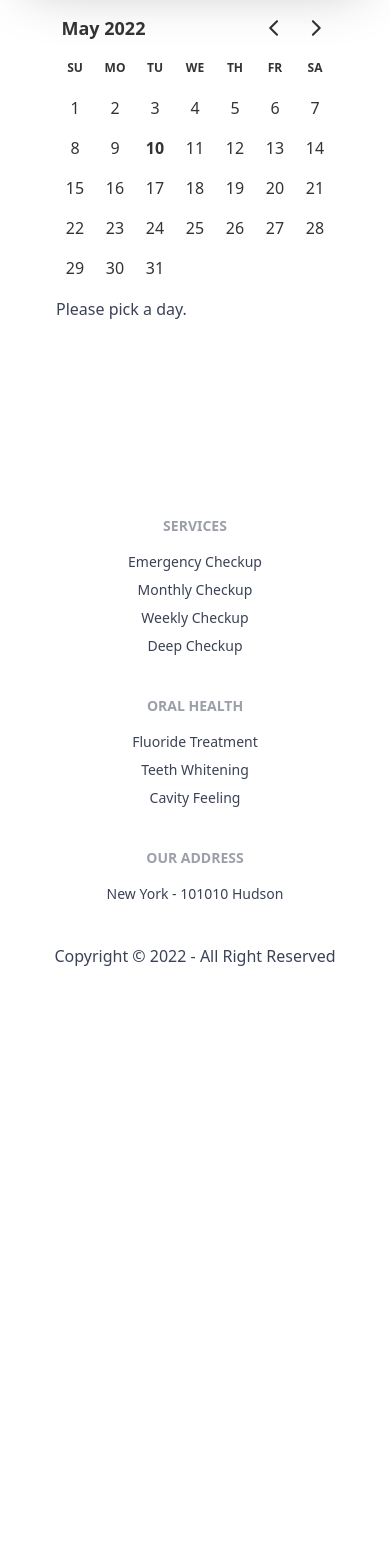
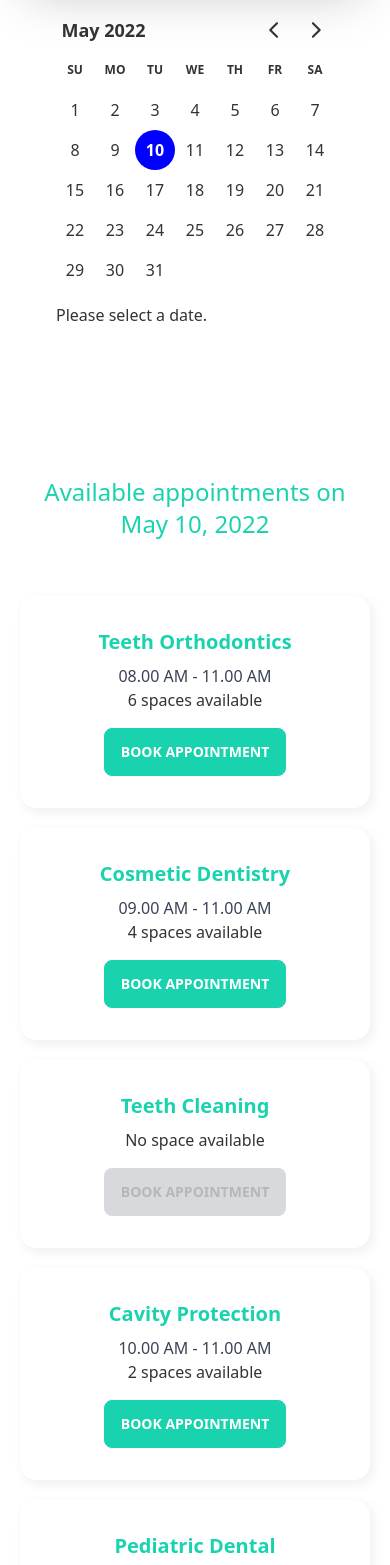
Before and after one commit to Ar1f007/doctors-portal-client, a React (Create React App) app: page /appointment in a window 390 px wide. Shown: the part 432-1997 px from the top of the page. Before the commit the page ends 1440 px from the top, so only its background shows below. Built offline with nearby package versions, Linux system fonts and the light colour scheme.

Commit message:
appointment page - available appointments section ui

```diff
--- /dev/null
+++ b/public/services.json
@@ -0,0 +1,50 @@
+[
+  {
+    "_id": 1,
+    "name": "Teeth Orthodontics",
+    "slots": [
+      "08.00 AM - 08.30 AM",
+      "08.30 AM - 09.00 AM",
+      "09.00 AM - 9.30 AM",
+      "09.30 AM - 10.00 AM",
+      "10.00 AM - 10.30 AM",
+      "10.30 AM - 11.00 AM"
+    ]
+  },
+  {
+    "_id": 2,
+    "name": "Cosmetic Dentistry",
+    "slots": [
+      "09.00 AM - 9.30 AM",
+      "09.30 AM - 10.00 AM",
+      "10.00 AM - 10.30 AM",
+      "10.30 AM - 11.00 AM"
+    ]
+  },
+  {
+    "_id": 3,
+    "name": "Teeth Cleaning",
+    "slots": []
+  },
+  {
+    "_id": 4,
+    "name": "Cavity Protection",
+    "slots": ["10.00 AM - 10.30 AM", "10.30 AM - 11.00 AM"]
+  },
+  {
+    "_id": 5,
+    "name": "Pediatric Dental",
+    "slots": [
+      "08.30 AM - 09.00 AM",
+      "09.00 AM - 9.30 AM",
+      "09.30 AM - 10.00 AM",
+      "10.00 AM - 10.30 AM",
+      "10.30 AM - 11.00 AM"
+    ]
+  },
+  {
+    "_id": 6,
+    "name": "Oral Surgery",
+    "slots": ["09.30 AM - 10.00 AM", "10.00 AM - 10.30 AM", "10.30 AM - 11.00 AM"]
+  }
+]
--- a/src/components/AppointmentPage/AppointmentBanner.jsx
+++ b/src/components/AppointmentPage/AppointmentBanner.jsx
@@ -1,16 +1,8 @@
 import chair from '../../assets/images/chair.png';
 import { DayPicker } from 'react-day-picker';
 
-import { useState } from 'react';
-import { format } from 'date-fns';
-
-export const AppointmentBanner = () => {
-  const [date, setDate] = useState();
-
-  let footer = <p className="text-neutral font-medium py-2">Please pick a day.</p>;
-  if (date) {
-    footer = <p className="text-neutral font-medium py-2">You picked {format(date, 'PP')}.</p>;
-  }
+export const AppointmentBanner = ({ date, setDate }) => {
+  let footer = <p className="mt-3">Please select a date.</p>;
   return (
     <div className="hero min-h-screen bg-base-100 lg:bg-[url('https://i.ibb.co/XWFkJ6H/bg.png')]">
       <div className="hero-content flex-col lg:flex-row-reverse">
--- /dev/null
+++ b/src/components/AppointmentPage/AppointmentCard.jsx
@@ -0,0 +1,33 @@
+export const AppointmentCard = ({ service: { name, slots } }) => {
+  const slotsCount = slots.length;
+  return (
+    <div
+      className="card lg:max-w-lg bg-base-100 "
+      style={{ boxShadow: '3px 4px 10px 2px rgba(0, 0, 0, 0.05)' }}
+    >
+      <div className="card-body text-center">
+        <h2 className="text-secondary text-xl font-semibold text-center">{name}</h2>
+        <div>
+          {slots.length > 0 ? (
+            <p className="text-neutral">
+              {slots[0].split('-')[0]} - {slots[slots.length - 1].split('-')[1]}
+            </p>
+          ) : null}
+
+          {slots.length > 1 ? (
+            <p>{slotsCount} spaces available</p>
+          ) : slots.length !== 0 ? (
+            <p>{slotsCount} space available</p>
+          ) : (
+            <p>No space available</p>
+          )}
+        </div>
+        <div className="card-actions justify-center mt-2">
+          <button className={`btn btn-secondary text-base-100`} disabled={slots?.length === 0}>
+            Book Appointment
+          </button>
+        </div>
+      </div>
+    </div>
+  );
+};
--- /dev/null
+++ b/src/components/AppointmentPage/AvailableAppointments.jsx
@@ -0,0 +1,27 @@
+import { format } from 'date-fns/esm';
+import { useEffect, useState } from 'react';
+import { AppointmentCard } from './AppointmentCard';
+
+export const AvailableAppointments = ({ date }) => {
+  const [services, setServices] = useState([]);
+
+  useEffect(() => {
+    fetch('services.json')
+      .then((res) => res.json())
+      .then((data) => setServices(data));
+  }, []);
+
+  return (
+    <section className="pb-[6.25rem] lg:py-20 mx-auto max-w-[1366px] px-5 lg:px-0">
+      <h1 className="text-secondary text-2xl text-center">
+        Available appointments on {format(date, 'PP')}
+      </h1>
+
+      <section className="grid grid-cols-1 md:grid-cols-2 lg:grid-cols-3 gap-5 my-14">
+        {services?.map((service) => (
+          <AppointmentCard key={service._id} service={service} />
+        ))}
+      </section>
+    </section>
+  );
+};
--- a/src/components/Homepage/ContactUs.jsx
+++ b/src/components/Homepage/ContactUs.jsx
@@ -2,6 +2,7 @@ import { Button } from '../Shared/Button';
 
 export const ContactUs = () => {
   return (
+    <section className="py-24">
       <section className="py-20 bg-[url('https://i.ibb.co/hXvVCKX/appointment.png')]">
         <div className="text-center">
           <h2 className="text-xl text-secondary capitalize">Contact us</h2>
@@ -18,5 +19,6 @@ export const ContactUs = () => {
           <Button text="submit" className="mx-auto" />
         </form>
       </section>
+    </section>
   );
 };
--- a/src/components/Shared/Footer.jsx
+++ b/src/components/Shared/Footer.jsx
@@ -1,10 +1,17 @@
 import { Link } from 'react-router-dom';
+import footer from '../../assets/images/footer.png';
 
 export const Footer = () => {
   return (
-    <footer className="p-10">
+    <footer
+      className="py-10 lg:pt-32 lg:pb-10"
+      style={{
+        background: `url(${footer}) no-repeat center center`,
+        backgroundSize: 'cover',
+      }}
+    >
       <div>
-        <section className="footer text-neutral max-w-[1366px] mx-auto footer-center lg:footer">
+        <section className="footer text-neutral max-w-[1366px] mt-[-100px] mx-auto footer-center lg:footer">
           <div>
             <span className="footer-title">Services</span>
             <Link to="/" className="link link-hover capitalize">
--- a/src/components/index.js
+++ b/src/components/index.js
@@ -11,3 +11,4 @@ export { Testimonial } from './Homepage/Testimonial';
 export { ContactUs } from './Homepage/ContactUs';
 
 export { AppointmentBanner } from './AppointmentPage/AppointmentBanner';
+export { AvailableAppointments } from './AppointmentPage/AvailableAppointments';
--- a/src/index.css
+++ b/src/index.css
@@ -8,5 +8,5 @@
   --rdp-background-color: var(--primary);
   --rdp-background-color-dark: var(--primary);
   --rdp-outline: 2px solid var(--primary);
-  --rdp-outline-selected: 2px solid var(--primary);
+  --rdp-outline-selected: 2px solid #3a4256;
 }
--- a/src/pages/Appointment/Appointment.jsx
+++ b/src/pages/Appointment/Appointment.jsx
@@ -1,9 +1,13 @@
-import { AppointmentBanner } from '../../components';
+import { AppointmentBanner, AvailableAppointments } from '../../components';
+import { useState } from 'react';
 
 export const Appointment = () => {
+  const [date, setDate] = useState(new Date());
+
   return (
     <>
-      <AppointmentBanner />
+      <AppointmentBanner date={date} setDate={setDate} />
+      <AvailableAppointments date={date} />
     </>
   );
 };
```
Lines whose indentation alone changed are shown as unchanged.
